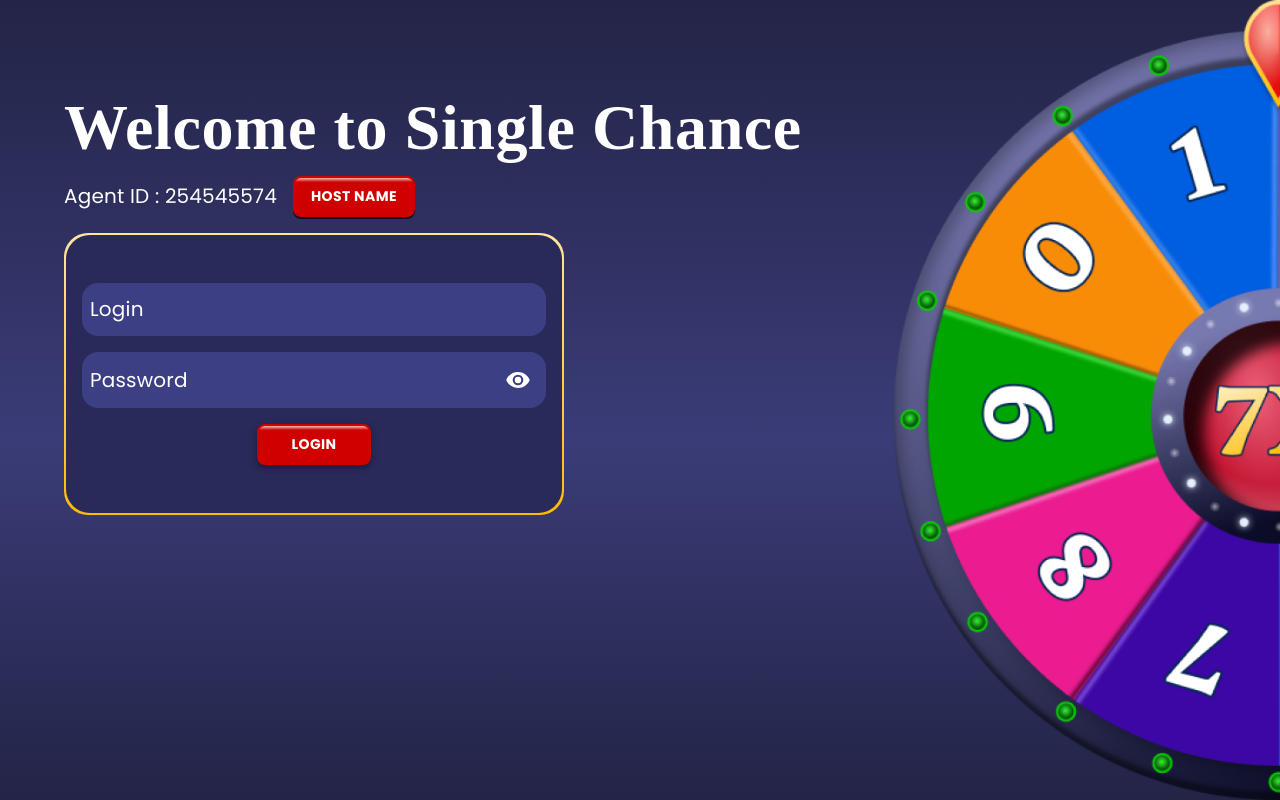
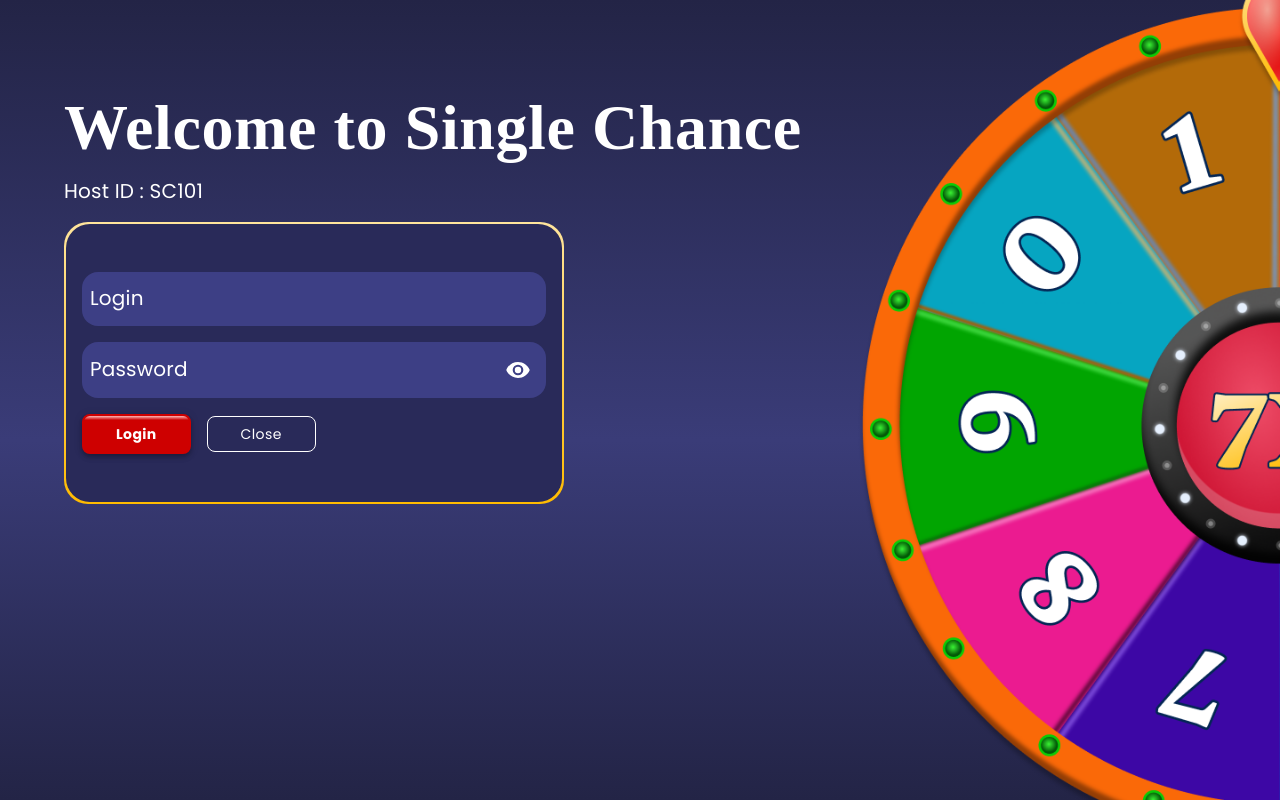
Before and after one commit to Jaydeep0811/singleChance, a React (Vite) app: page /#/ in a window 1280 px wide. Built offline with nearby package versions, Linux system fonts and the light colour scheme; no server answers; a web font is replaced by a local one.

Commit message:
spinner and new design

```diff
--- a/src/ui/api/gameData.js
+++ b/src/ui/api/gameData.js
@@ -138,12 +138,22 @@ export const cancel_game = async function (ticket_id, game_id) {
   }
 };
 
-export const clame_all_tickets = async function (id) {
+export const clame_all_tickets = async function () {
   try {
-    const { data } = await axios("api/v1/game/claim/all/ticket/",);
+    const { data } = await axios.patch("api/v1/game/claim/all/",);
     return data;
   } catch (error) {
     console.log("error on  API", error);
     return error;
   }
 };
+
+export const daily_report = async function () {
+  try {
+    const { data } = await axios.patch("api/v1/game/daily-report/",);
+    return data;
+  } catch (error) {
+    console.log("error on  API", error);
+    return error;
+  }
+}
--- a/src/ui/components/CustomComponent/MessageModal.jsx
+++ b/src/ui/components/CustomComponent/MessageModal.jsx
@@ -17,7 +17,7 @@ function MessageModal({ open, handleClose, anchorEl, alertMessage, id }) {
       }}
       sx={{
         zIndex: 1,
-        top: -50,
+        top: 15,
         left: -10,
         ".MuiPopover-paper": {
           width: 660,
--- a/src/ui/components/CustomComponent/StyledModal.jsx
+++ b/src/ui/components/CustomComponent/StyledModal.jsx
@@ -19,7 +19,7 @@ function StyledModal({ open, handleClose, children }) {
           left: "50%",
           transform: "translate(-50%, -50%)",
           width: "1299.08px",
-          height: "794.79px",
+          height: "615.79px",
           backgroundPosition: "center",
           boxShadow: 24,
           zIndex: 99999,
--- a/src/ui/components/Header.jsx
+++ b/src/ui/components/Header.jsx
@@ -40,6 +40,8 @@ function Header({ balance, openAlertBox }) {
     true
   );
   // const [isMute, setIsMute] = useLocalStorage("isMute", false);
+  const [local, setLocal] = useLocalStorage("userDetails", {});
+
 
   const muteFun = function () {
     setToggle(!toggle);
@@ -87,6 +89,13 @@ function Header({ balance, openAlertBox }) {
   useEffect(() => {
     Howler.mute(!toggle);
   }, [toggle]);
+
+
+  useEffect(() => {
+    console.log(local);
+
+  }, [local])
+
 
   return (
     <Box
@@ -216,7 +225,7 @@ function Header({ balance, openAlertBox }) {
         </Button>
 
         <Typography sx={{ color: "#EEDE01", fontSize: "20px",fontFamily:"Poppins-Medium", }}>
-          Welcome, Classic302
+          Welcome, {local.username || "username"}
         </Typography>
 
         <Paper
--- a/src/ui/components/Spinner/Spinner4.jsx
+++ b/src/ui/components/Spinner/Spinner4.jsx
@@ -7,7 +7,7 @@ const Spinner4 = React.forwardRef(function (
     return (
         <svg width="684.93" height="643" viewBox="0 -10 684.93 643" fill="none" xmlns="http://www.w3.org/2000/svg">
 
-
+<g className="wheelSpinner" ref={wheelRef1}>
 
         <path d="M341.434 31.7679C254.155 31.4117 186.025 71.2534 162.869 90.9949L341.434 335.463V31.7679Z" fill="#AC6507" />
         <path d="M341.434 639.601C254.155 639.958 186.025 600.116 162.869 580.374L341.434 335.906V639.601Z" fill="#36098D" />
@@ -75,6 +75,7 @@ const Spinner4 = React.forwardRef(function (
         </g>
         <g filter="url(#filter18_f_2362_1839)">
             <path d="M394.935 413L502.963 568.857" stroke="#097058" stroke-width="2.67178" />
+        </g>
         </g>
 
 {/* inner Wheel  */}
@@ -174,7 +175,7 @@ const Spinner4 = React.forwardRef(function (
 
         </g>
         </g>
-            <g>
+            <g className="wheelSpinner" ref={wheelRef2}>
                 <mask id="path-72-outside-1_2362_1839" maskUnits="userSpaceOnUse" x="248.28" y="100.848" width="36.923" height="59.9339" fill="black">
                     <rect fill="white" x="248.28" y="100.848" width="36.923" height="59.9339" />
                     <path d="M253.919 117.131L251.323 108.315L267.794 103.464L282.466 153.288L272.624 156.187L260.548 115.179L253.919 117.131Z" />
--- a/src/ui/pages/credintials/Login.jsx
+++ b/src/ui/pages/credintials/Login.jsx
@@ -1,4 +1,4 @@
-import { Box, Typography, InputBase, IconButton } from "@mui/material";
+import { Box, Typography, InputBase, IconButton, Button } from "@mui/material";
 import { GameButton } from "../../components/Utils/StyledComponents";
 import { Visbility } from "../../assets/Icones";
 import SpinnerSound from "../../public/backgrounds/loginWeel.png";
@@ -30,7 +30,7 @@ function Login() {
     if (res.statusCode === 200) {
       setIsLoading(false);
       TokenManager.setAuthTokens(res.response.auth);
-      setLocal({id: res.response.id});
+      setLocal({ id: res.response.id, username: res.response.username });
       navigate("game");
     }
   };
@@ -40,6 +40,10 @@ function Login() {
     const refreshToken = TokenManager.getRefreshToken();
     console.log(refreshToken);
     console.log(accessToken);
+  };
+
+  const handleClose = () => {
+    window.electronAPI.close();
   };
 
   return (
@@ -65,10 +69,12 @@ function Login() {
           Welcome to Single Chance
         </Typography>
         <Box sx={{ display: "flex", alignItems: "center", gap: 2, mb: 2 }}>
-          <Typography sx={{ color: "white", fontSize: "20px" }}>Agent ID : 254545574 </Typography>
-          <GameButton onClick={logcook} sx={{ fontSize: "14px", px: 2 }}>
+          <Typography sx={{ color: "white", fontSize: "20px" }}>
+            Host ID : SC101
+          </Typography>
+          {/* <GameButton onClick={logcook} sx={{ fontSize: "14px", px: 2 }}>
             HOST NAME
-          </GameButton>
+          </GameButton> */}
         </Box>
 
         <Box
@@ -85,13 +91,19 @@ function Login() {
             sx={{
               backgroundColor: "#292A59",
               borderRadius: "24px",
+
+              p: 2,
+              py: 6,
+            }}
+          >
+            <Box
+              sx={{
                 display: "flex",
                 flexDirection: "column",
                 alignItems: "center",
                 justifyContent: "center",
                 gap: 2,
-              p: 2,
-              py: 6,
+                mb: 2,
               }}
             >
               <InputBase
@@ -146,13 +158,39 @@ function Login() {
                   <Visbility />
                 </IconButton>
               </Box>
+            </Box>
+            <Box sx={{ display: "flex", alignItems: "center", gap: 2 }}>
               <GameButton
                 disabled={isLoading}
-              sx={{ boxShadow: 4, fontSize: "14px", px: 4 }}
+                sx={{
+                  boxShadow: 4,
+                  fontSize: "14px",
+                  px: 4,
+                  textTransform: "none",
+                }}
                 onClick={(e) => submitForm(e)}
               >
                 Login
               </GameButton>
+
+              <Button
+                variant="outlined"
+                sx={{
+                  color: "white",
+                  textTransform: "none",
+                  borderColor: "white",
+                  width: "109px",
+                  borderRadius: "8px",
+                  "&:hover": {
+                    borderColor: "white",
+                    backgroundColor: "transparent",
+                  },
+                }}
+                onClick={handleClose}
+              >
+                Close
+              </Button>
+            </Box>
           </Box>
         </Box>
       </Box>
--- a/src/ui/pages/home/components/BetNumbers.jsx
+++ b/src/ui/pages/home/components/BetNumbers.jsx
@@ -57,7 +57,7 @@ import token from "../../../public/icons/token.png";
 //   },
 // ];
 
-function BetNumbers({ betNumList, betButtonClick, chipSound, isDisabled }) {
+function BetNumbers({ betNumList, betButtonClick, betremoveClick, chipSound, isDisabled }) {
   // const [betNumList, setBetNumList] = useState([
   //   {
   //     num: 1,
@@ -150,6 +150,12 @@ function BetNumbers({ betNumList, betButtonClick, chipSound, isDisabled }) {
                 betButtonClick(i);
                 chipSound.play();
               }}
+              onContextMenu={(event) => {
+                event.preventDefault(); // Prevents the default context menu
+                // Add your right-click function here, for example:
+                betremoveClick(i);
+                chipSound.play();
+              }}
             >
               <Typography
                 sx={{
@@ -184,7 +190,7 @@ function BetNumbers({ betNumList, betButtonClick, chipSound, isDisabled }) {
                     />
                     <Typography
                       sx={{
-                        fontSize: "17.56px",
+                        // fontSize: "17.56px",
                         fontWeight: "700",
                         color: "#042655",
                         fontSize:"1.032rem",
--- a/src/ui/pages/home/components/Historyinfo.jsx
+++ b/src/ui/pages/home/components/Historyinfo.jsx
@@ -211,7 +211,7 @@ function Historyinfo({ setinfoModal, betHistory }) {
                     fontFamily: "Poppins-Regular",
                   }}
                 >
-                  {e.result}
+                  {e.result || e.bet}
                 </Typography>
               </Paper>
             </Box>
```
Also changed, not shown: src/ui/pages/home/Home.jsx (+30 -3 lines), src/ui/pages/home/components/infocomponents/Report.jsx (+37 -13 lines), src/ui/public/backgrounds/loginWeel.png, src/ui/public/backgrounds/loginWeel2.png (added). Lines whose indentation alone changed are shown as unchanged.
